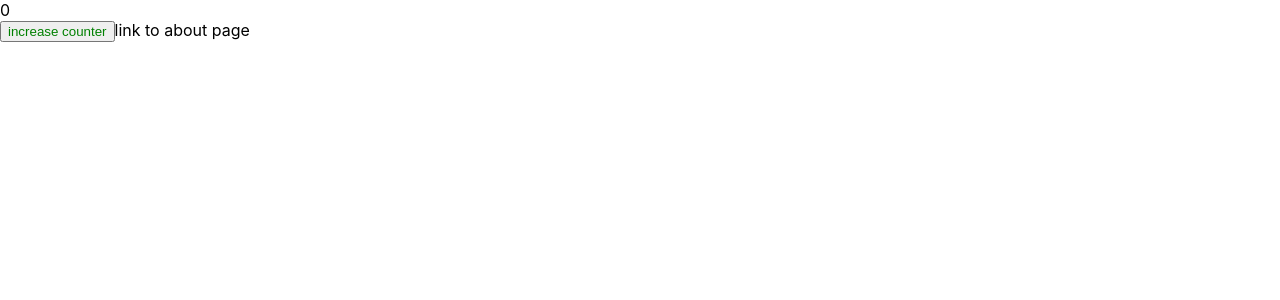
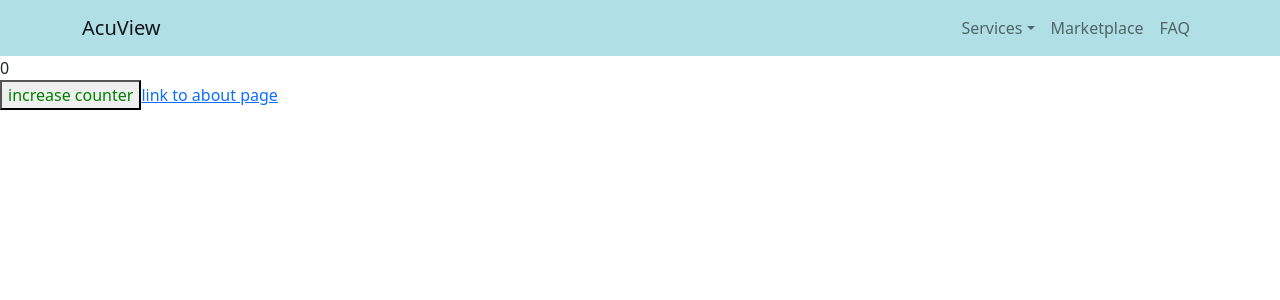
Before and after one commit to myc37/eye-spiring, a React (Create React App) app: page / in a window 1280 px wide. Shown: the top 300 px of the page. Built offline with nearby package versions, Linux system fonts and the light colour scheme.

Commit message:
navbar done

```diff
--- a/package.json
+++ b/package.json
@@ -9,10 +9,12 @@
     "@testing-library/jest-dom": "^5.16.2",
     "@testing-library/react": "^12.1.2",
     "@testing-library/user-event": "^13.5.0",
+    "bootstrap": "^5.1.3",
     "react": "^17.0.2",
+    "react-bootstrap": "^2.1.2",
     "react-dom": "^17.0.2",
     "react-router-dom": "^6.2.1",
-    "react-scripts": "5.0.0",
+    "react-scripts": "^5.0.0",
     "web-vitals": "^2.1.4"
   },
   "scripts": {
--- a/public/index.html
+++ b/public/index.html
@@ -15,6 +15,12 @@
       user's mobile device or desktop. See https://developers.google.com/web/fundamentals/web-app-manifest/
     -->
 		<link rel="manifest" href="%PUBLIC_URL%/manifest.json" />
+		<link
+  rel="stylesheet"
+  href="https://cdn.jsdelivr.net/npm/bootstrap@5.1.3/dist/css/bootstrap.min.css"
+  integrity="sha384-1BmE4kWBq78iYhFldvKuhfTAU6auU8tT94WrHftjDbrCEXSU1oBoqyl2QvZ6jIW3"
+  crossorigin="anonymous"
+/>
 		<!--
       Notice the use of %PUBLIC_URL% in the tags above.
       It will be replaced with the URL of the `public` folder during the build.
--- a/src/components/Navbar/index.css
+++ b/src/components/Navbar/index.css
@@ -0,0 +1,3 @@
+.nav{
+    background-color: #B0DFE5;
+}
--- a/src/components/Navbar/index.js
+++ b/src/components/Navbar/index.js
@@ -1,7 +1,33 @@
 import React from "react";
+import "./index.css";
+import {Navbar, Container, Nav, NavDropdown} from 'react-bootstrap';
+import 'bootstrap/dist/css/bootstrap.min.css';
 
-const Navbar = () => {
-	return <div>Navbar</div>;
+const AppNavbar = () => {
+	return <Navbar collapseOnSelect expand="lg" className="nav" variant="light" >
+	<Container>
+	<Navbar.Brand href="#home">AcuView</Navbar.Brand>
+	<Navbar.Toggle aria-controls="responsive-navbar-nav" />
+	<Navbar.Collapse id="responsive-navbar-nav">
+	  <Nav className="me-auto">
+
+
+
+	  </Nav>
+	  <Nav>
+	  <NavDropdown title="Services" id="collasible-nav-dropdown">
+		  <NavDropdown.Item href="#action/3.1">Action</NavDropdown.Item>
+		  <NavDropdown.Item href="#action/3.2">Another action</NavDropdown.Item>
+		  <NavDropdown.Item href="#action/3.3">Something</NavDropdown.Item>
+		  <NavDropdown.Divider />
+		  <NavDropdown.Item href="#action/3.4">Separated link</NavDropdown.Item>
+		</NavDropdown>
+	  <Nav.Link href="#marketplace">Marketplace</Nav.Link>
+		<Nav.Link href="#services">FAQ</Nav.Link>
+	  </Nav>
+	</Navbar.Collapse>
+	</Container>
+  </Navbar>
 };
 
-export default Navbar;
+export default AppNavbar;
--- a/src/index.js
+++ b/src/index.js
@@ -3,6 +3,7 @@ import ReactDOM from "react-dom";
 import "./index.css";
 import App from "./App";
 import { BrowserRouter } from "react-router-dom";
+import 'bootstrap/dist/css/bootstrap.min.css';
 
 ReactDOM.render(
 	<React.StrictMode>
--- a/src/pages/Home/index.js
+++ b/src/pages/Home/index.js
@@ -1,12 +1,13 @@
 import React, { useState } from "react";
 import { Link } from "react-router-dom";
+import AppNavbar from "../../components/Navbar";
 
 const Home = () => {
 	const [counter, setCounter] = useState(0);
 	let color = "green";
 
 	return (
-		<>
+		<>	<AppNavbar></AppNavbar>
 			<div>{counter}</div>
 			<div>
 				<button
--- a/src/pages/Test/index.js
+++ b/src/pages/Test/index.js
@@ -1,7 +1,9 @@
 import React from "react";
+import AppNavbar from "../../components/Navbar";
 
 const index = () => {
-	return <div>index</div>;
+	return <div>asdas</div>
+
 };
 
 export default index;
```
Also changed, not shown: 1 other file (tests, documents, lock files or other folders).
